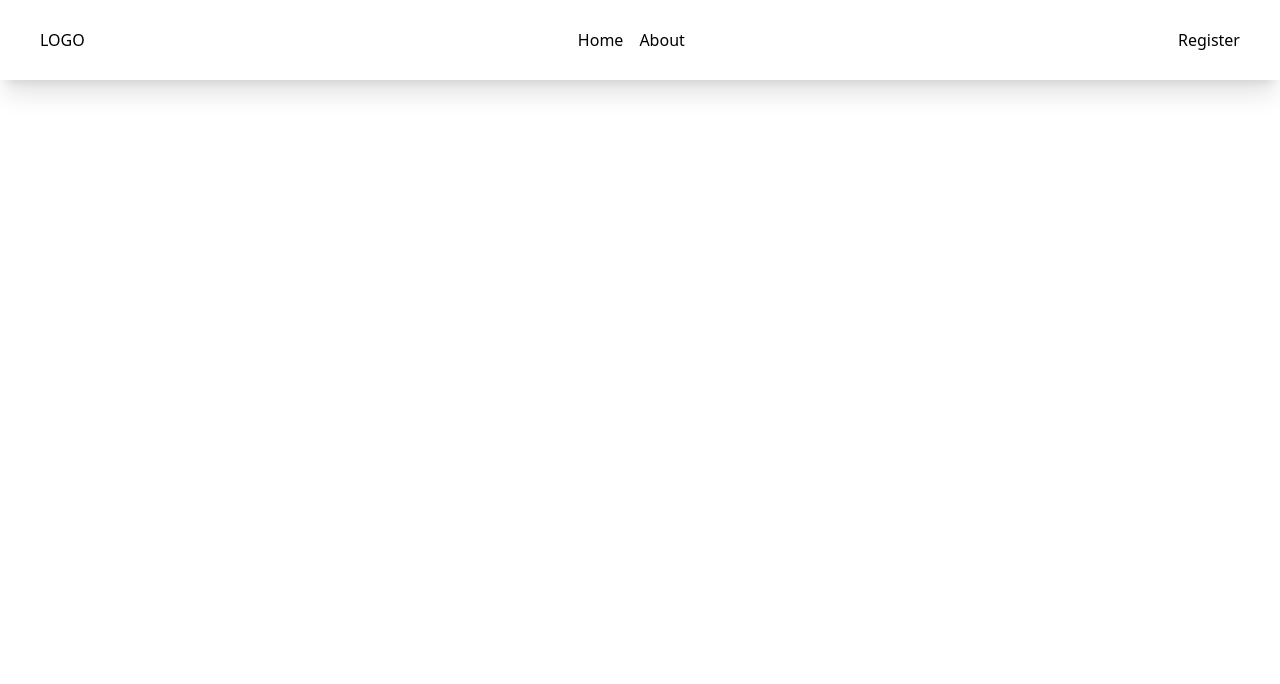
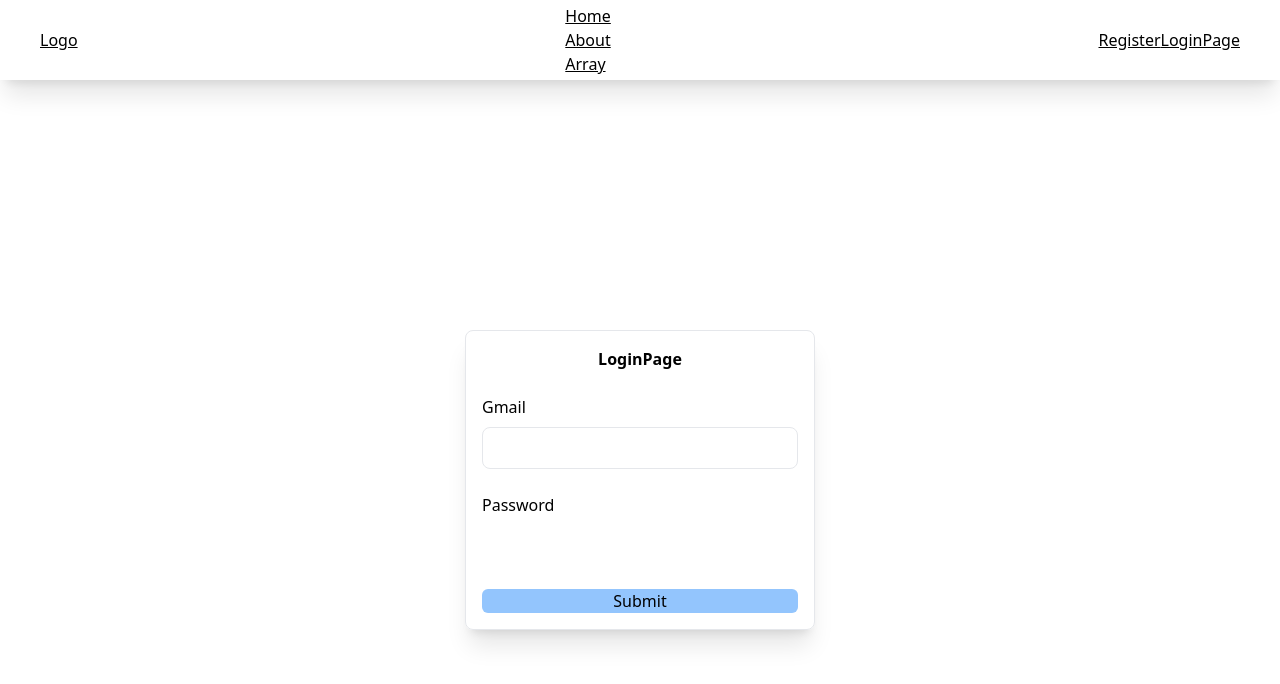
Before and after one commit to lavanyakatari/landing-page, a React (Vite) app: page /Login in a window 1280 px wide. Shown: the top 684 px of the page. Built offline with nearby package versions, Linux system fonts and the light colour scheme.

Commit message:
made chnages

```diff
--- a/package.json
+++ b/package.json
@@ -10,6 +10,7 @@
     "preview": "vite preview"
   },
   "dependencies": {
+    "axios": "^1.7.7",
     "react": "^18.3.1",
     "react-dom": "^18.3.1",
     "react-router-dom": "^6.28.0"
--- a/src/App.tsx
+++ b/src/App.tsx
@@ -1,8 +1,10 @@
-import { Route, Routes } from "react-router-dom";
 import Home from "./pages/home";
-import About from "./pages/about";
 import Register from "./pages/register";
 import NavBar from "./components/NavBar";
+import About from "./pages/about";
+import Login from "./pages/login";
+import Array from "./pages/array";
+import { Routes, Route } from "react-router-dom";
 
 const App = () => {
   return (
@@ -10,8 +12,10 @@ const App = () => {
       <NavBar />
       <Routes>
         <Route path="/" element={<Home />} />
-        <Route path="/about" element={<About />} />
-        <Route path="/register" element={<Register />} />
+        <Route path="/About" element={<About />} />
+        <Route path="/Register" element={<Register />} />
+        <Route path="/Login" element={<Login />} />
+        <Route path="/Array" element={<Array />} />
       </Routes>
     </div>
   );
--- /dev/null
+++ b/src/components/ArrayFormateData.tsx
@@ -0,0 +1,50 @@
+import React, { useState } from "react";
+
+const ArrayFormData = () => {
+  const [inputValue, setInputValue] = useState("");
+  const [inputType, setInputType] = useState<"array" | "string">("string");
+  const [parsedValue, setParsedValue] = useState<any>(null);
+
+  const handleInputChange = (value: string) => {
+    setInputValue(value);
+  };
+
+  const handleSubmit = () => {
+    try {
+      let parsed;
+      if (inputType === "array") {
+        parsed = JSON.parse(inputValue); // Expecting array-like string
+        if (!Array.isArray(parsed)) throw new Error("Not an array");
+      } else {
+        parsed = inputValue; // Keep the string as is
+      }
+      setParsedValue(parsed);
+    } catch {
+      setParsedValue("Invalid input");
+    }
+  };
+
+  return (
+    <div className="p-4">
+      <text>Select Input Type</text>
+      <button
+        onClick={() => setInputType(inputType === "array" ? "string" : "array")}
+      >
+        Toggle Input Type (Current: {inputType})
+      </button>
+
+      <input
+        value={inputValue}
+        onChange={(e) => handleInputChange(e.target.value)}
+        placeholder={
+          inputType === "array" ? "Enter array in JSON format" : "Enter string"
+        }
+      />
+      <button onClick={handleSubmit}>Submit</button>
+
+      <text className="mt-10">Parsed Value: {JSON.stringify(parsedValue)}</text>
+    </div>
+  );
+};
+
+export default ArrayFormData;
--- /dev/null
+++ b/src/components/Count.tsx
@@ -0,0 +1,15 @@
+import React, { useState } from "react";
+
+export const Count = () => {
+  const [count, setCount] = useState(0);
+
+  const valueIncrement = () => {
+    setCount(count + 1);
+  };
+  return (
+    <div>
+      <p>{count}</p>
+      <button onClick={valueIncrement}>increment</button>
+    </div>
+  );
+};
--- /dev/null
+++ b/src/components/FetchData.tsx
@@ -0,0 +1,23 @@
+import React, { useState, useEffect } from "react";
+import axios from "axios";
+
+export const FetchData = () => {
+  const [data, setData] = useState([]);
+
+  useEffect(() => {
+    axios
+      .get("https://fakestoreapi.com/products")
+      .then((response) => setData(response.data));
+  }, []);
+  console.log("data", data);
+
+  return (
+    <div className="font-medium text-lg">
+      {data ? (
+        <pre>{JSON.stringify(data, null, 2)}</pre>
+      ) : (
+        <p>Loading data...</p>
+      )}
+    </div>
+  );
+};
--- /dev/null
+++ b/src/components/LoginPage.tsx
@@ -0,0 +1,56 @@
+import React, { useState } from "react";
+
+export const LoginPage = () => {
+  const [email, setEmail] = useState("");
+  const [password, setPassword] = useState("");
+
+  const handleSubmit = (e: React.FormEvent) => {
+    e.preventDefault();
+    if (email && password) {
+      localStorage.setItem("userEmail", email);
+      localStorage.setItem("userPassword", password);
+      setEmail("");
+      setPassword("");
+      alert("Logged in successfully!");
+    } else {
+      alert("please fill in both fields.");
+    }
+  };
+
+  return (
+    <form
+      className="p-4 w-[350px] space-y-6 rounded-lg shadow-xl border"
+      onSubmit={handleSubmit}
+    >
+      <h1 className="text-center font-bold">LoginPage</h1>
+
+      <div className="flex flex-col gap-2">
+        <label htmlFor="email">Gmail</label>
+        <input
+          className="p-2 rounded-lg border"
+          type="email"
+          name="email"
+          id="email"
+          value={email}
+          onChange={(e) => setEmail(e.target.value)}
+        />
+      </div>
+
+      <div className="flex flex-col gap-2">
+        <label htmlFor="password">Password</label>
+        <input
+          className="p-2 rounded-lg"
+          type="password"
+          name="password"
+          id="password"
+          value={password}
+          onChange={(e) => setPassword(e.target.value)}
+        />
+      </div>
+
+      <button className="bg-blue-300 rounded-md w-full" type="submit">
+        Submit
+      </button>
+    </form>
+  );
+};
--- a/src/components/NavBar.tsx
+++ b/src/components/NavBar.tsx
@@ -1,26 +1,74 @@
 import React from "react";
-import { NavLink } from "react-router-dom";
+import { NavLink, useLocation } from "react-router-dom";
 
 const NavBar = () => {
+  const location = useLocation();
+
+  console.log("Location", location);
+
   return (
-    <nav className="flex items-center justify-between px-10 shadow-xl h-20  sticky top-0 bg-white">
+    <nav className="flex items-center justify-between px-10 shadow-xl h-20  sticky top-0 bg-white underline ">
       <div>
-        <NavLink to="/">LOGO</NavLink>
+        <NavLink
+          className={`${location.pathname === "/" && "text-red-500 font-bold"}`}
+          to="/"
+        >
+          Logo
+        </NavLink>
       </div>
       <div>
-        <ul className="flex  items-center gap-4">
+        <ul>
           <li>
-            <NavLink to="/" className={`active:font-bold active:text-red-500`}>
+            <NavLink
+              className={` ${
+                location.pathname === "/" && "text-red-500 font-bold"
+              } `}
+              to="/"
+            >
               Home
             </NavLink>
           </li>
           <li>
-            <NavLink to="/about">About</NavLink>
+            <NavLink
+              className={`active:font-bold ${
+                location.pathname === "/about" && "text-red-500 font-bold"
+              } `}
+              to="/about"
+            >
+              About
+            </NavLink>
+          </li>
+
+          <li>
+            <NavLink
+              className={`active:font-bold ${
+                location.pathname === "/array" && "text-red-500"
+              }`}
+              to="/array"
+            >
+              Array
+            </NavLink>
           </li>
         </ul>
       </div>
       <div>
-        <NavLink to="/register">Register</NavLink>
+        <ul></ul>
+        <NavLink
+          to="/register"
+          className={`active:font-bold ${
+            location.pathname === "/register" && "text-red-500 font-bold"
+          } `}
+        >
+          Register
+        </NavLink>
+        <NavLink
+          to="/login"
+          className={`active:font-bold ${
+            location.pathname === "/login" && "text-red-500 font-bold"
+          } `}
+        >
+          LoginPage
+        </NavLink>
       </div>
     </nav>
   );
--- a/src/components/RegisterFrom.tsx
+++ b/src/components/RegisterFrom.tsx
@@ -2,18 +2,18 @@ import React from "react";
 
 const RegisterFrom = () => {
   return (
-    <form className="w-[450px] p-4 space-y-4 rounded-md shadow-xl border">
+    <form className="w-[450px] p-4 space-y-6 rounded-lg shadow-xl border">
       <h1 className="text-4xl text-center font-bold ">Register</h1>
       <div className="flex flex-col gap-2">
-        <label>Email</label>
+        <label className="font-bold">Email</label>
         <input className="border p-2 rounded-md" type="email" name="" id="" />
       </div>
       <div className="flex flex-col gap-2">
-        <label>User Name</label>
+        <label className="font-bold">User Name</label>
         <input className="border p-2 rounded-md" type="text" name="" id="" />
       </div>
       <div className="flex flex-col gap-2">
-        <label>Password</label>
+        <label className="font-sans">Password</label>
         <input
           className="border p-2 rounded-md"
           type="password"
--- /dev/null
+++ b/src/pages/array/index.tsx
@@ -0,0 +1,12 @@
+import React from "react";
+import ArrayFormData from "../../components/ArrayFormateData";
+
+const Array = () => {
+  return (
+    <div className="h-screen flex justify-center items-center ">
+      <ArrayFormData />
+    </div>
+  );
+};
+
+export default Array;
--- /dev/null
+++ b/src/pages/count/index.tsx
@@ -0,0 +1,12 @@
+import React from "react";
+import { Count } from "../../components/Count";
+
+const count = () => {
+  return (
+    <div>
+      <Count />
+    </div>
+  );
+};
+
+export default count;
--- a/src/pages/home/index.tsx
+++ b/src/pages/home/index.tsx
@@ -1,9 +1,11 @@
 import { NavLink } from "react-router-dom";
+import { FetchData } from "../../components/FetchData";
 
 const Home = () => {
   return (
     <div className="text-6xl font-bold">
       Home
+      <FetchData />
       <NavLink to="/register">Register</NavLink>
     </div>
   );
--- /dev/null
+++ b/src/pages/login/index.tsx
@@ -0,0 +1,12 @@
+import React from "react";
+import { LoginPage } from "../../components/LoginPage";
+
+const Login = () => {
+  return (
+    <div className="h-screen flex justify-center items-center ">
+      <LoginPage />
+    </div>
+  );
+};
+
+export default Login;
```
Also changed, not shown: 1 other file (tests, documents, lock files or other folders).
